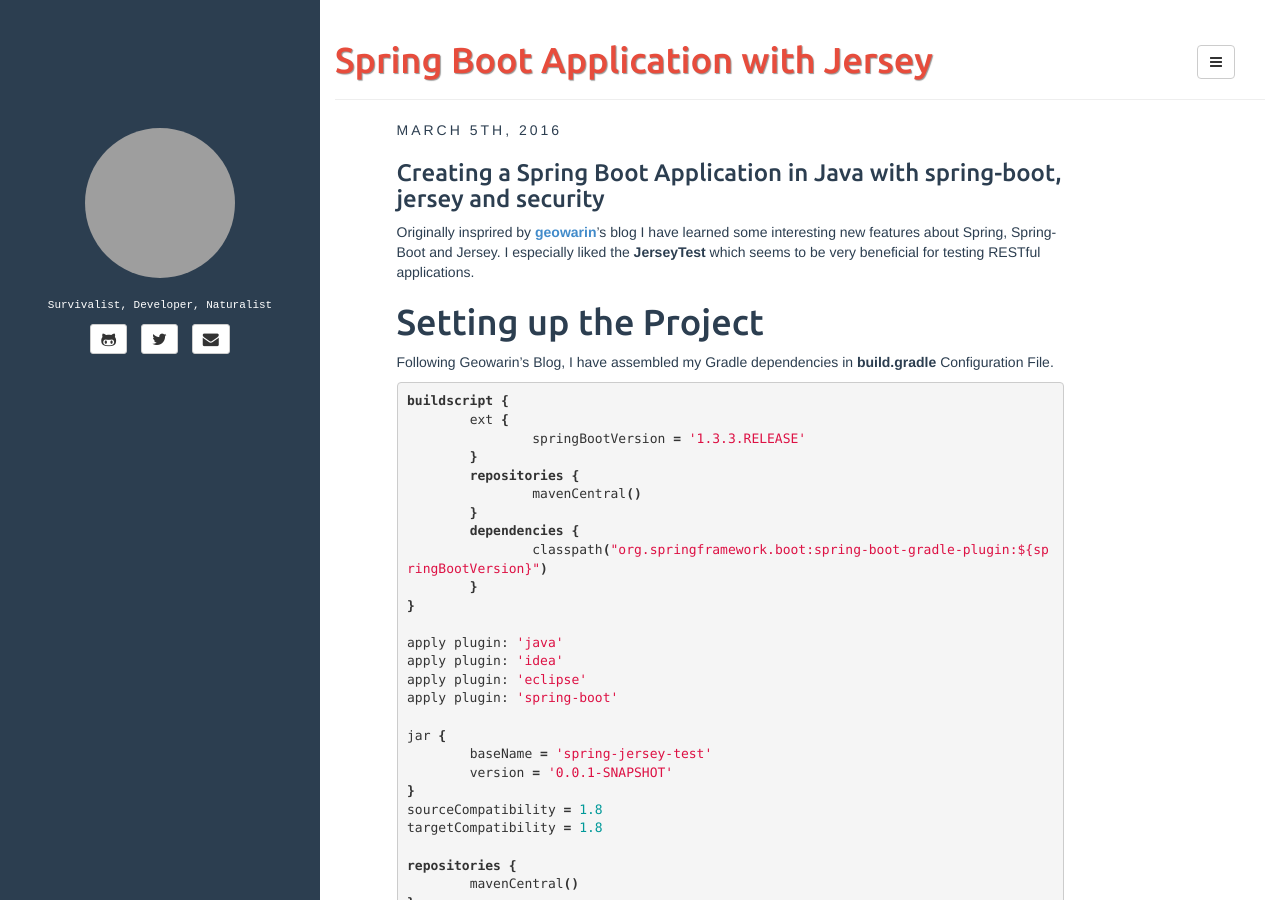
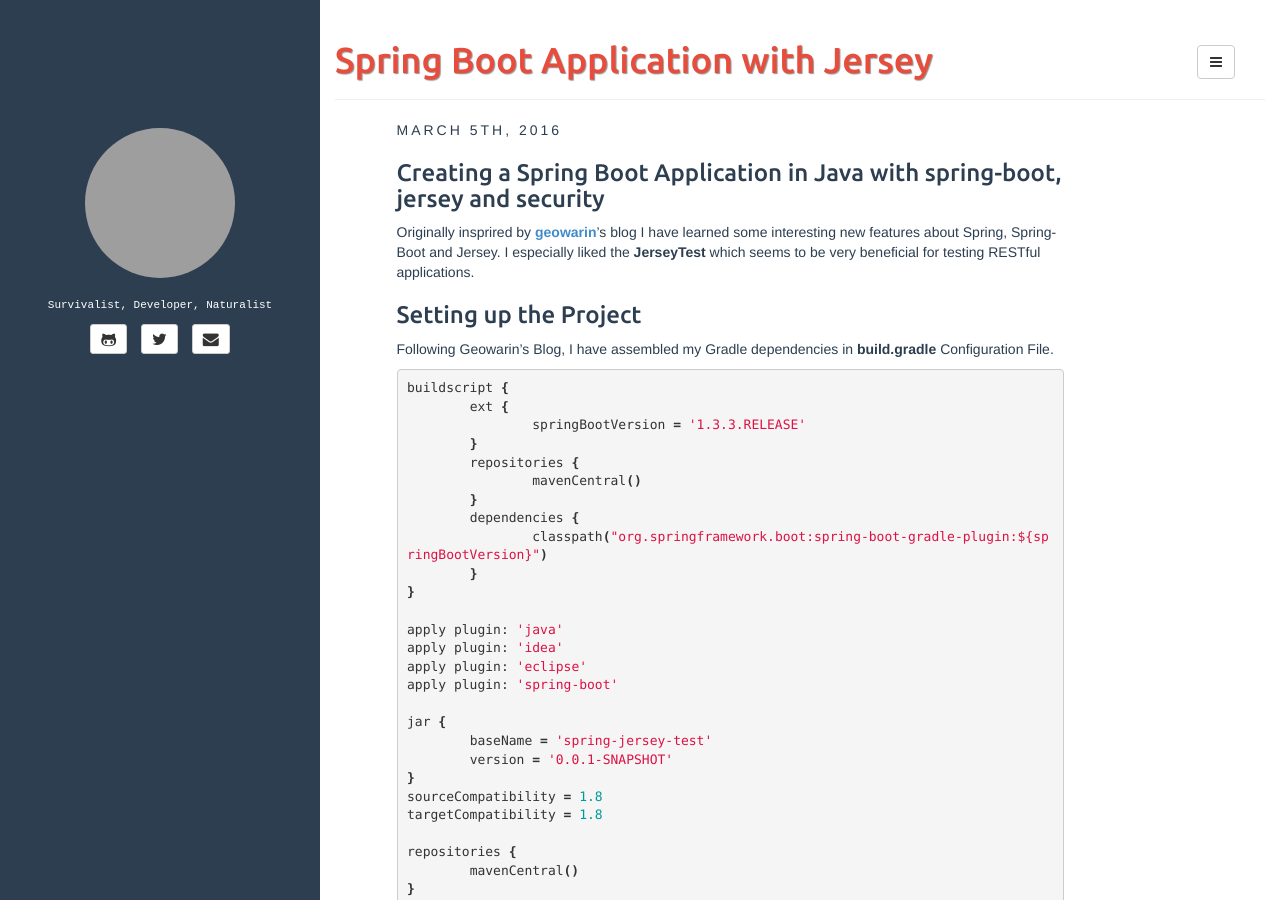
Before and after one commit to maxschremser/maxschremser.github.io, a Jekyll site: the page built from _posts/2016-03-05-spring-jersey.md, in a window 1280 px wide and 900 px high. Built offline with Jekyll 4.4.1, drawn with Linux system fonts in a browser that asks for light colours; comment, search, counter and statistics services are not loaded; grey boxes are pictures that could not be loaded.

Commit message:
Add spring jersey application

```diff
--- a/_posts/2016-03-05-spring-jersey.md
+++ b/_posts/2016-03-05-spring-jersey.md
@@ -12,9 +12,9 @@
 I have learned some interesting new features about Spring, Spring-Boot and Jersey. I especially liked the **JerseyTest**
 which seems to be very beneficial for testing RESTful applications.
 
-# Setting up the Project
+### Setting up the Project
 Following Geowarin's Blog, I have assembled my Gradle dependencies in **build.gradle** Configuration File.
-{% highlight gradle %}
+{% highlight Groovy %}
 buildscript {
 	ext {
 		springBootVersion = '1.3.3.RELEASE'
```
